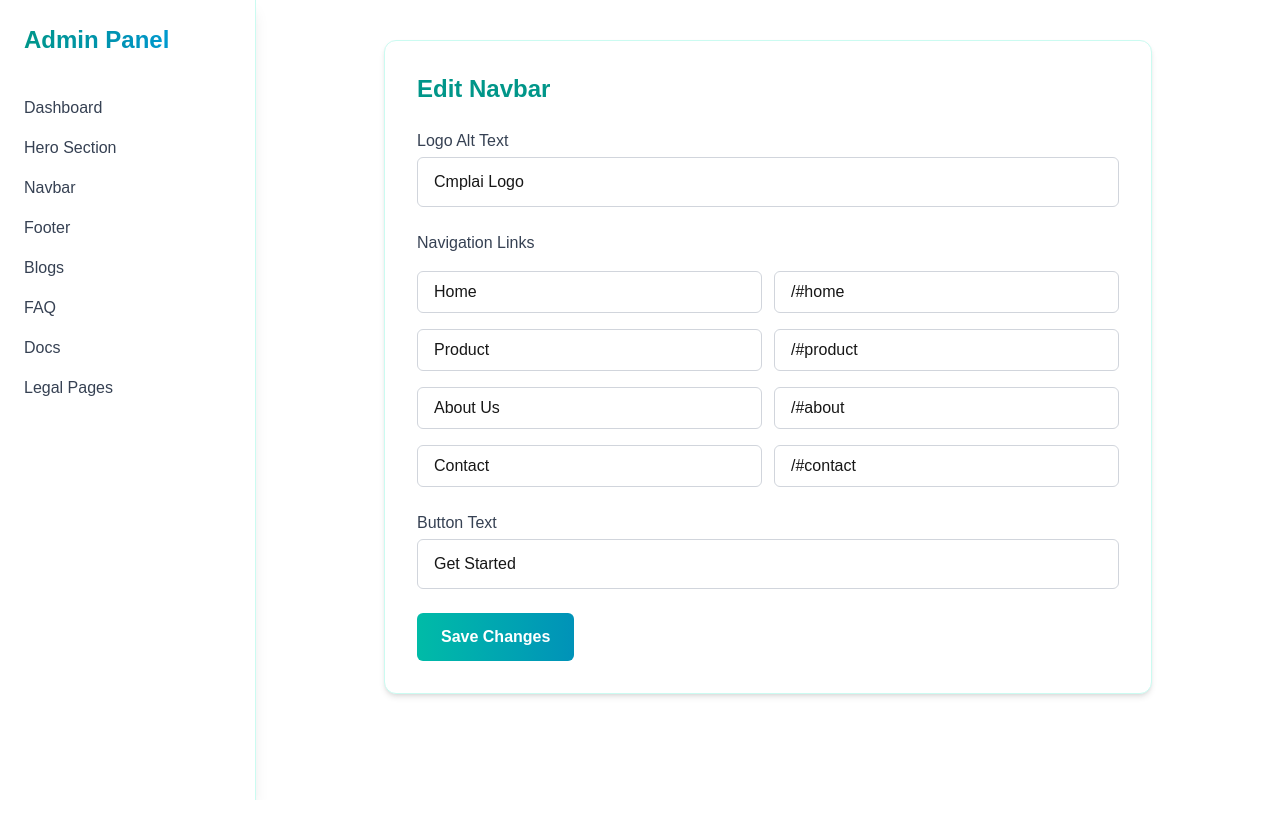
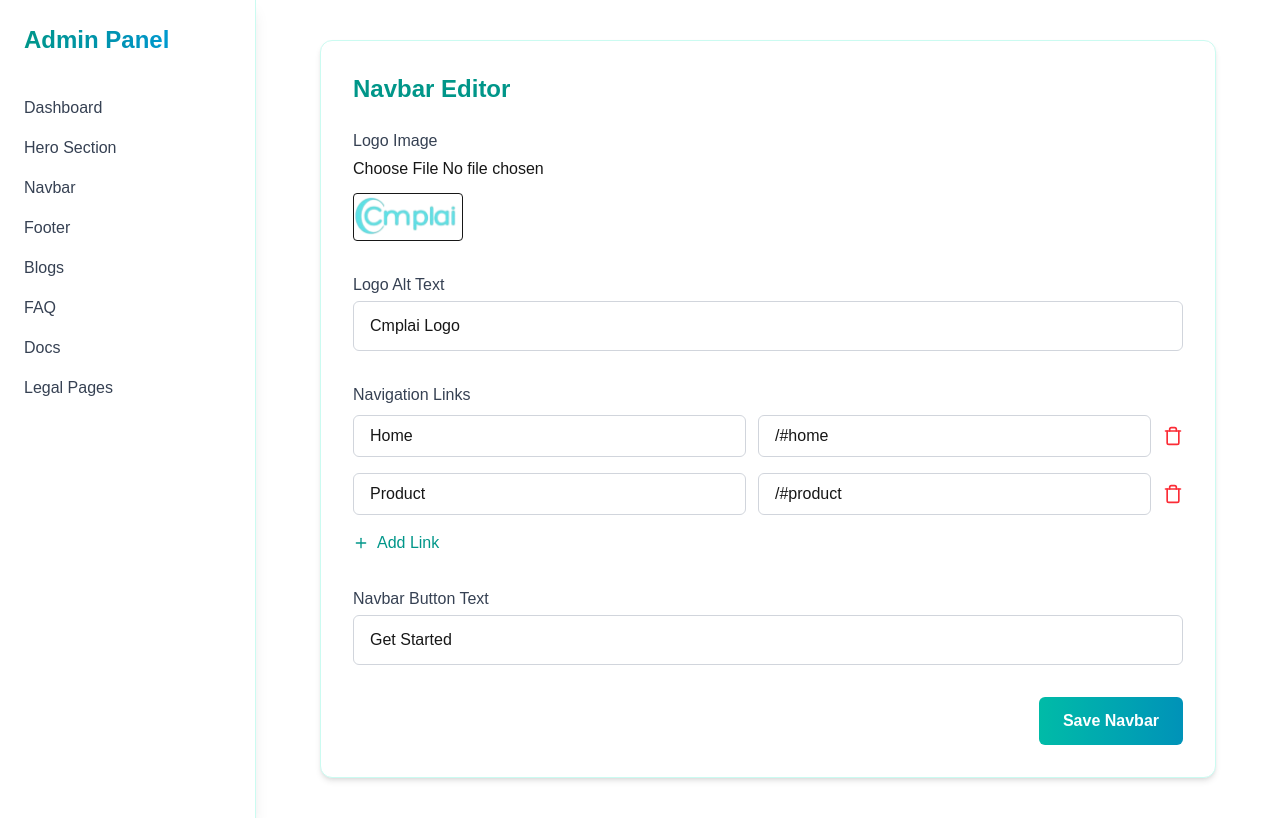
Before and after one commit to Narsimha1729/cmplai-adv, a Next.js app: page /admin/navbar in a window 1280 px wide. Built offline with nearby package versions, Linux system fonts and the light colour scheme.

Commit message:
Finished

```diff
--- a/app/admin/navbar/page.jsx
+++ b/app/admin/navbar/page.jsx
@@ -1,36 +1,70 @@
 "use client";
 
 import { useState } from "react";
+import { Plus, Trash } from "lucide-react";
 
 export default function NavbarEditor() {
   const [form, setForm] = useState({
+    logo: "/logo.png", // initial logo
     logoAlt: "Cmplai Logo",
     links: [
       { label: "Home", href: "/#home" },
       { label: "Product", href: "/#product" },
-      { label: "About Us", href: "/#about" },
-      { label: "Contact", href: "/#contact" },
     ],
     buttonText: "Get Started",
   });
 
   const handleLinkChange = (index, field, value) => {
-    const updatedLinks = [...form.links];
-    updatedLinks[index][field] = value;
-    setForm({ ...form, links: updatedLinks });
+    const updated = [...form.links];
+    updated[index][field] = value;
+    setForm({ ...form, links: updated });
+  };
+
+  const handleAddLink = () => {
+    setForm({
+      ...form,
+      links: [...form.links, { label: "", href: "" }],
+    });
+  };
+
+  const handleRemoveLink = (index) => {
+    const updated = [...form.links];
+    updated.splice(index, 1);
+    setForm({ ...form, links: updated });
+  };
+
+  const handleImageChange = (e) => {
+    const file = e.target.files[0];
+    if (file) {
+      const url = URL.createObjectURL(file);
+      setForm({ ...form, logo: url });
+    }
   };
 
   const handleSubmit = (e) => {
     e.preventDefault();
-    // TODO: Replace this with save-to-file or DB logic
-    alert("Navbar updated successfully!");
+    alert("Navbar saved (demo)");
+    // TODO: Save to database or file
   };
 
   return (
-    <div className="max-w-3xl mx-auto bg-white p-8 rounded-xl shadow-md border border-teal-100">
-      <h2 className="text-2xl font-bold text-teal-600 mb-6">Edit Navbar</h2>
+    <div className="max-w-4xl mx-auto bg-white p-8 rounded-xl shadow-md border border-teal-100">
+      <h2 className="text-2xl font-bold text-teal-600 mb-6">Navbar Editor</h2>
 
-      <form onSubmit={handleSubmit} className="space-y-6">
+      <form onSubmit={handleSubmit} className="space-y-8">
+        {/* Logo Upload */}
+        <div>
+          <label className="block font-medium text-gray-700 mb-1">Logo Image</label>
+          <input type="file" accept="image/*" onChange={handleImageChange} />
+          {form.logo && (
+            <img
+              src={form.logo}
+              alt={form.logoAlt}
+              className="mt-3 h-12 object-contain border rounded bg-white"
+            />
+          )}
+        </div>
+
         {/* Logo Alt Text */}
         <div>
           <label className="block font-medium text-gray-700 mb-1">Logo Alt Text</label>
@@ -38,51 +72,70 @@ export default function NavbarEditor() {
             type="text"
             value={form.logoAlt}
             onChange={(e) => setForm({ ...form, logoAlt: e.target.value })}
-            className="w-full px-4 py-3 border border-gray-300 rounded-md focus:outline-none focus:ring-2 focus:ring-teal-400"
+            className="w-full px-4 py-3 border border-gray-300 rounded-md focus:ring-2 focus:ring-teal-400"
           />
         </div>
 
-        {/* Links Editor */}
+        {/* Navigation Links */}
+        <div>
+          <label className="block font-medium text-gray-700 mb-2">Navigation Links</label>
           <div className="space-y-4">
-          <label className="block font-medium text-gray-700">Navigation Links</label>
-          {form.links.map((link, i) => (
-            <div key={i} className="grid grid-cols-2 gap-3">
+            {form.links.map((link, index) => (
+              <div key={index} className="flex gap-3 items-center">
                 <input
                   type="text"
                   placeholder="Label"
                   value={link.label}
-                onChange={(e) => handleLinkChange(i, "label", e.target.value)}
-                className="px-4 py-2 border border-gray-300 rounded-md"
+                  onChange={(e) => handleLinkChange(index, "label", e.target.value)}
+                  className="flex-1 px-4 py-2 border border-gray-300 rounded-md"
                 />
                 <input
                   type="text"
                   placeholder="URL"
                   value={link.href}
-                onChange={(e) => handleLinkChange(i, "href", e.target.value)}
-                className="px-4 py-2 border border-gray-300 rounded-md"
+                  onChange={(e) => handleLinkChange(index, "href", e.target.value)}
+                  className="flex-1 px-4 py-2 border border-gray-300 rounded-md"
                 />
+                <button
+                  type="button"
+                  onClick={() => handleRemoveLink(index)}
+                  className="text-red-500 hover:text-red-700"
+                >
+                  <Trash className="w-5 h-5" />
+                </button>
               </div>
             ))}
+            <button
+              type="button"
+              onClick={handleAddLink}
+              className="flex items-center gap-2 text-teal-600 mt-2 hover:underline"
+            >
+              <Plus className="w-4 h-4" />
+              Add Link
+            </button>
+          </div>
         </div>
 
         {/* Button Text */}
         <div>
-          <label className="block font-medium text-gray-700 mb-1">Button Text</label>
+          <label className="block font-medium text-gray-700 mb-1">Navbar Button Text</label>
           <input
             type="text"
             value={form.buttonText}
             onChange={(e) => setForm({ ...form, buttonText: e.target.value })}
-            className="w-full px-4 py-3 border border-gray-300 rounded-md focus:outline-none focus:ring-2 focus:ring-teal-400"
+            className="w-full px-4 py-3 border border-gray-300 rounded-md focus:ring-2 focus:ring-teal-400"
           />
         </div>
 
         {/* Submit */}
+        <div className="text-right">
           <button
             type="submit"
-          className="bg-gradient-to-r from-teal-500 to-cyan-600 text-white font-semibold px-6 py-3 rounded-md hover:opacity-90 transition"
+            className="bg-gradient-to-r from-teal-500 to-cyan-600 text-white px-6 py-3 font-semibold rounded-md hover:opacity-90 transition"
           >
-          Save Changes
+            Save Navbar
           </button>
+        </div>
       </form>
     </div>
   );
```
Lines whose indentation alone changed are shown as unchanged.
